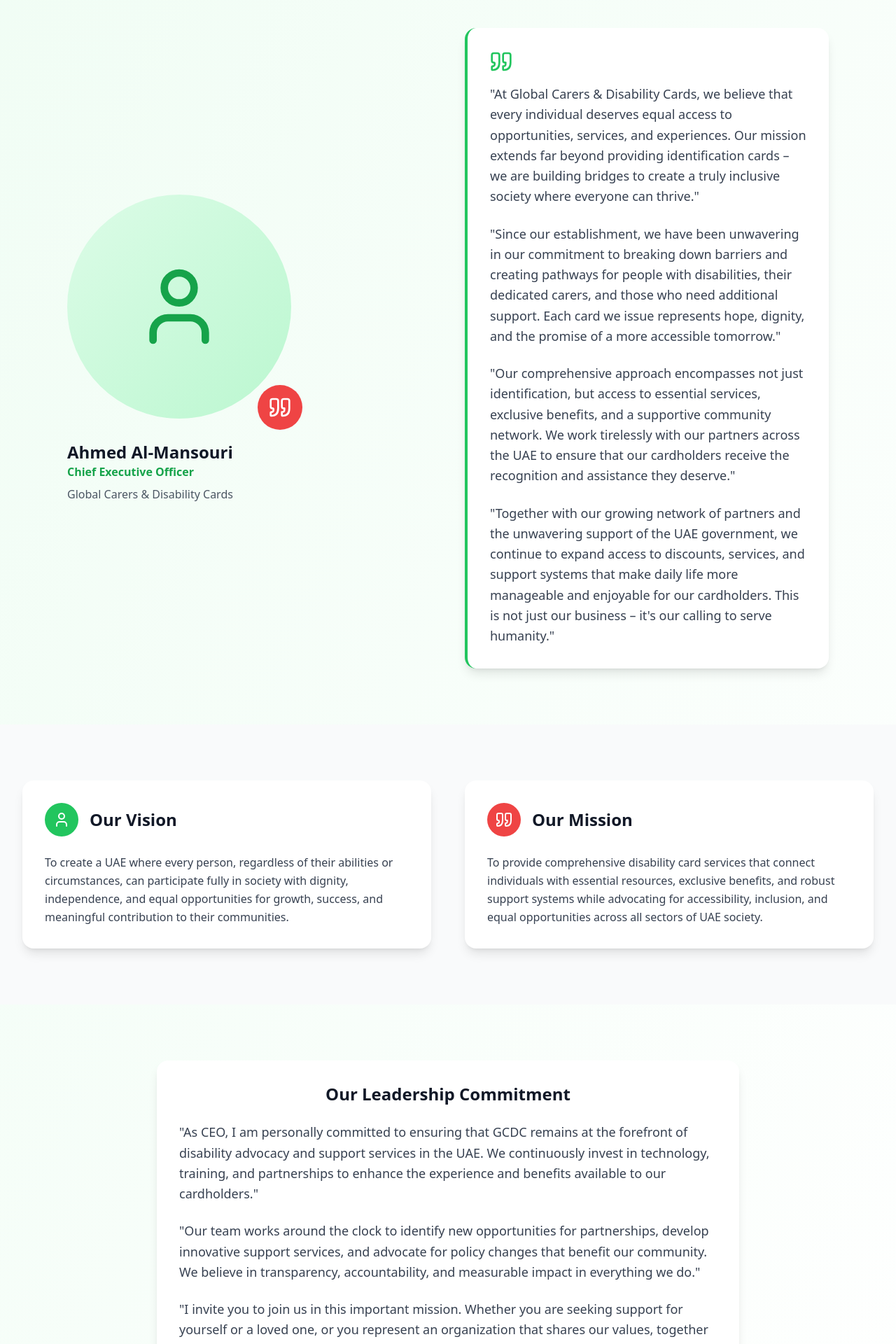
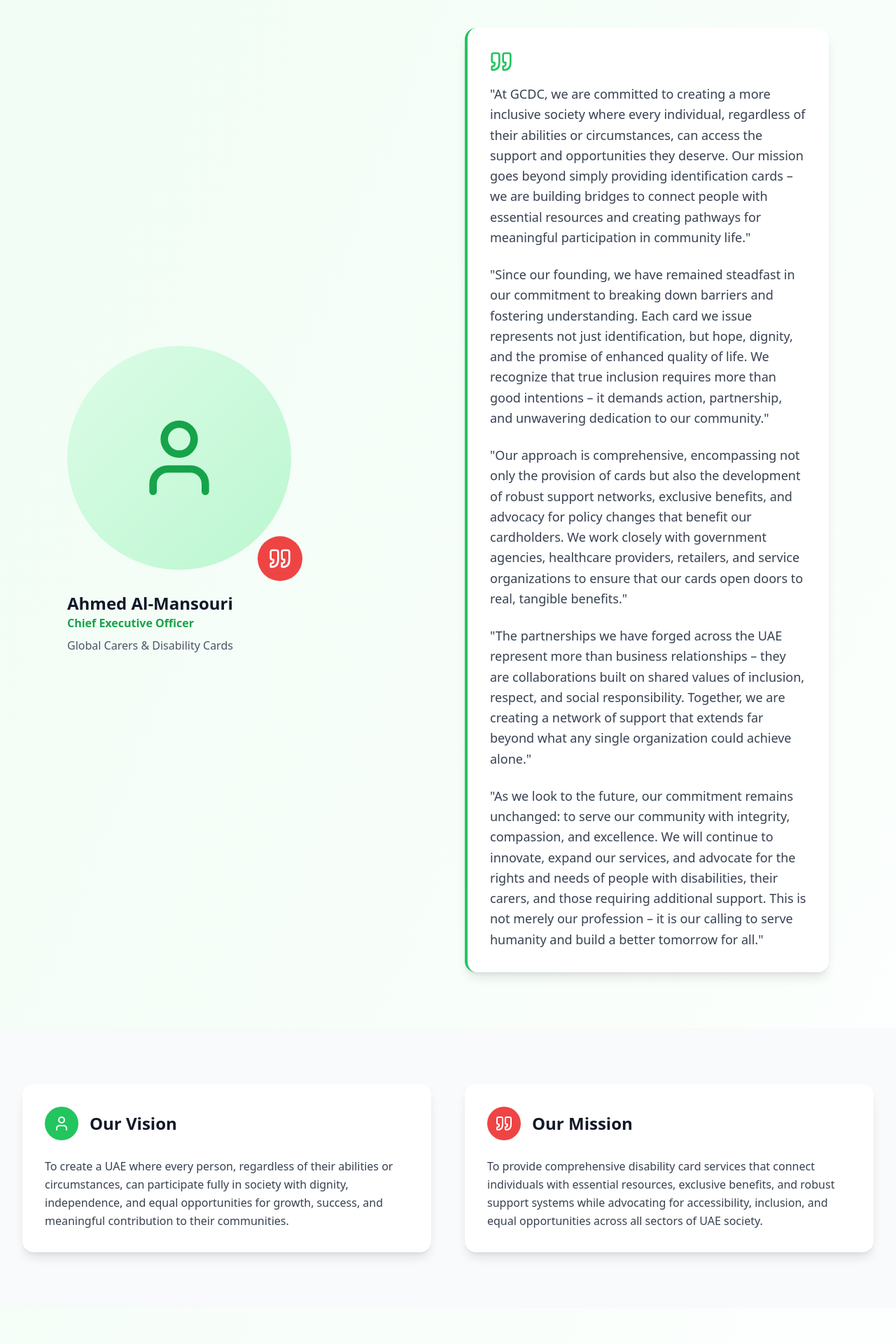
Before and after one commit to ZOUBAIRELFADILI/disability_cards_test, a React (Vite) app: page /ceo-word in a window 1280 px wide. Shown: the part 420-2340 px from the top of the page at 70% size. Built offline with nearby package versions, Linux system fonts and the light colour scheme.

Commit message:
Updated CEOWord.tsx

```diff
--- a/src/pages/CEOWord.tsx
+++ b/src/pages/CEOWord.tsx
@@ -44,24 +44,34 @@ const CEOWord = () => {
               <div className="bg-white p-8 rounded-2xl shadow-lg border-l-4 border-green-500">
                 <Quote className="w-8 h-8 text-green-500 mb-4" />
                 <p className="text-lg text-gray-700 leading-relaxed mb-6">
-                  "At Global Carers & Disability Cards, we believe that every individual deserves equal access to opportunities,
-                  services, and experiences. Our mission extends far beyond providing identification cards – we are building
-                  bridges to create a truly inclusive society where everyone can thrive."
+                  "At GCDC, we are committed to creating a more inclusive society where every individual, regardless of their
+                  abilities or circumstances, can access the support and opportunities they deserve. Our mission goes beyond
+                  simply providing identification cards – we are building bridges to connect people with essential resources
+                  and creating pathways for meaningful participation in community life."
                 </p>
                 <p className="text-lg text-gray-700 leading-relaxed mb-6">
-                  "Since our establishment, we have been unwavering in our commitment to breaking down barriers and creating
-                  pathways for people with disabilities, their dedicated carers, and those who need additional support. Each
-                  card we issue represents hope, dignity, and the promise of a more accessible tomorrow."
+                  "Since our founding, we have remained steadfast in our commitment to breaking down barriers and fostering
+                  understanding. Each card we issue represents not just identification, but hope, dignity, and the promise
+                  of enhanced quality of life. We recognize that true inclusion requires more than good intentions – it
+                  demands action, partnership, and unwavering dedication to our community."
                 </p>
                 <p className="text-lg text-gray-700 leading-relaxed mb-6">
-                  "Our comprehensive approach encompasses not just identification, but access to essential services, exclusive
-                  benefits, and a supportive community network. We work tirelessly with our partners across the UAE to ensure
-                  that our cardholders receive the recognition and assistance they deserve."
+                  "Our approach is comprehensive, encompassing not only the provision of cards but also the development of
+                  robust support networks, exclusive benefits, and advocacy for policy changes that benefit our cardholders.
+                  We work closely with government agencies, healthcare providers, retailers, and service organizations to
+                  ensure that our cards open doors to real, tangible benefits."
+                </p>
+                <p className="text-lg text-gray-700 leading-relaxed mb-6">
+                  "The partnerships we have forged across the UAE represent more than business relationships – they are
+                  collaborations built on shared values of inclusion, respect, and social responsibility. Together, we are
+                  creating a network of support that extends far beyond what any single organization could achieve alone."
                 </p>
                 <p className="text-lg text-gray-700 leading-relaxed">
-                  "Together with our growing network of partners and the unwavering support of the UAE government, we continue
-                  to expand access to discounts, services, and support systems that make daily life more manageable and enjoyable
-                  for our cardholders. This is not just our business – it's our calling to serve humanity."
+                  "As we look to the future, our commitment remains unchanged: to serve our community with integrity,
+                  compassion, and excellence. We will continue to innovate, expand our services, and advocate for the
+                  rights and needs of people with disabilities, their carers, and those requiring additional support.
+                  This is not merely our profession – it is our calling to serve humanity and build a better tomorrow
+                  for all."
                 </p>
               </div>
             </div>
@@ -113,18 +123,19 @@ const CEOWord = () => {
             <h3 className="text-2xl font-bold text-gray-900 mb-6 text-center">Our Leadership Commitment</h3>
             <div className="space-y-6 text-gray-700">
               <p className="text-lg leading-relaxed">
-                "As CEO, I am personally committed to ensuring that GCDC remains at the forefront of disability advocacy
-                and support services in the UAE. We continuously invest in technology, training, and partnerships to enhance
-                the experience and benefits available to our cardholders."
+                "As CEO, I am personally committed to ensuring that GCDC remains at the forefront of disability support
+                services and advocacy in the UAE. We continuously invest in technology, staff training, and strategic
+                partnerships to enhance the experience and expand the benefits available to our cardholders."
               </p>
               <p className="text-lg leading-relaxed">
-                "Our team works around the clock to identify new opportunities for partnerships, develop innovative support
-                services, and advocate for policy changes that benefit our community. We believe in transparency, accountability,
-                and measurable impact in everything we do."
+                "Our dedicated team works tirelessly to identify new partnership opportunities, develop innovative support
+                services, and advocate for policy changes that benefit our community. We believe in transparency,
+                accountability, and measurable impact in all our endeavors."
               </p>
               <p className="text-lg leading-relaxed">
-                "I invite you to join us in this important mission. Whether you are seeking support for yourself or a loved one,
-                or you represent an organization that shares our values, together we can build a more inclusive and accessible UAE."
+                "I invite you to join us in this vital mission. Whether you are seeking support for yourself or a loved one,
+                or you represent an organization that shares our values of inclusion and social responsibility, together we
+                can build a more accessible and inclusive UAE for all."
               </p>
             </div>
           </div>
```
